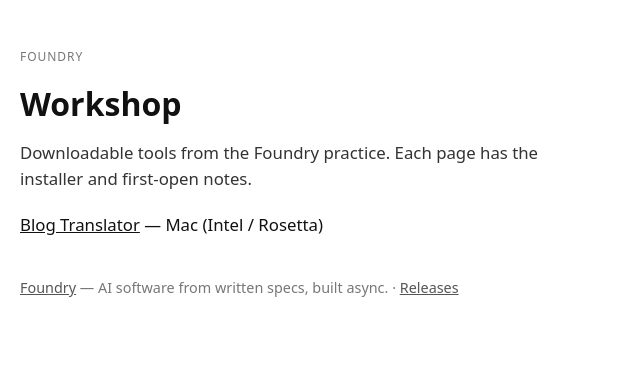
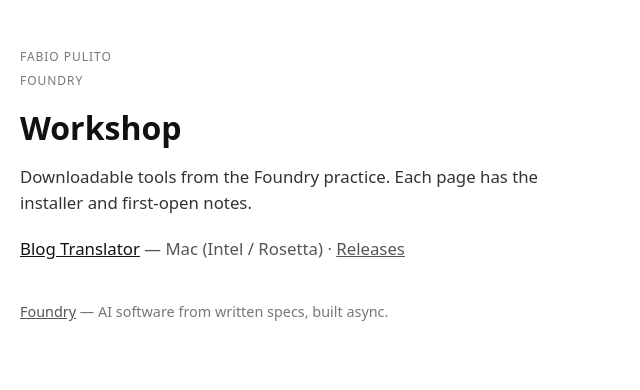
Before and after one commit to pulfabio/blog-translator-downloads, a plain HTML site: page index.html in a window 1280 px wide. Shown: the whole page, without its empty margins (0-640 px from the left). Drawn offline with Linux system fonts and the light colour scheme.

Commit message:
Publish Workshop hub and Blog Translator download page.

```diff
--- a/index.html
+++ b/index.html
@@ -17,36 +17,49 @@
       padding: 3rem 1.25rem 4rem;
       max-width: 36rem;
     }
-    .eyebrow {
+    .name {
+      font-size: 0.75rem;
+      letter-spacing: 0.08em;
+      text-transform: uppercase;
+      color: #777;
+      margin: 0 0 0.35rem;
+    }
+    .line {
       font-size: 0.75rem;
       letter-spacing: 0.08em;
       text-transform: uppercase;
       color: #777;
       margin: 0 0 0.75rem;
     }
-    .eyebrow a { color: #777; text-decoration: none; }
-    .eyebrow a:hover { color: #111; text-decoration: underline; }
+    .line a { color: #777; text-decoration: none; }
+    .line a:hover { color: #111; text-decoration: underline; }
     h1 { font-size: 2rem; font-weight: 700; margin: 0 0 0.75rem; }
     p { margin: 0 0 1.25rem; color: #333; }
     ul { list-style: none; padding: 0; margin: 0; }
-    li { margin: 0 0 0.65rem; }
+    li { margin: 0 0 0.85rem; }
     a { color: #111; }
+    .meta { color: #555; }
+    .meta a { color: #555; }
     footer { margin-top: 2.5rem; font-size: 0.9rem; color: #777; line-height: 1.45; }
     footer a { color: #555; }
   </style>
 </head>
 <body>
-  <p class="eyebrow"><a href="https://foundry.fabiopulito.com/en/">Foundry</a></p>
+  <p class="name">Fabio Pulito</p>
+  <p class="line"><a href="https://foundry.fabiopulito.com/en/">Foundry</a></p>
   <h1>Workshop</h1>
   <p>Downloadable tools from the Foundry practice. Each page has the installer and first-open notes.</p>
   <ul>
-    <li><a href="/blog-translator/">Blog Translator</a> — Mac (Intel / Rosetta)</li>
+    <li>
+      <a href="/blog-translator/">Blog Translator</a>
+      <span class="meta">— Mac (Intel / Rosetta)
+      ·
+      <a href="https://github.com/pulfabio/blog-translator-downloads/releases">Releases</a></span>
+    </li>
   </ul>
   <footer>
     <a href="https://foundry.fabiopulito.com/en/">Foundry</a>
     — AI software from written specs, built async.
-    ·
-    <a href="https://github.com/pulfabio/blog-translator-downloads/releases">Releases</a>
   </footer>
 </body>
 </html>
```
